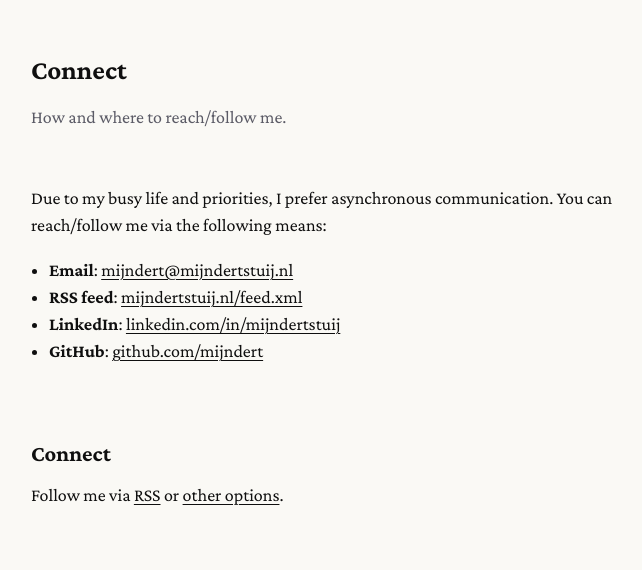
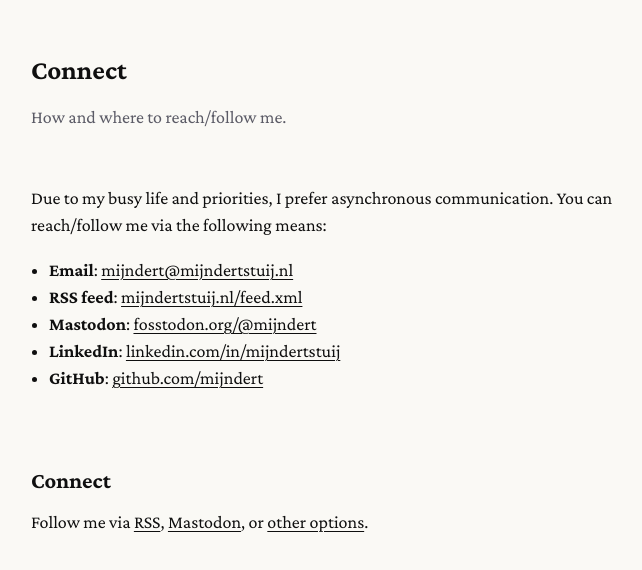
Before and after one commit to mijndert/blog, an Eleventy site: page src/connect.md in a window 1280 px wide. Shown: the part 162-732 px from the top of the page, without its empty margins (309-951 px from the left). Built offline with nearby package versions, Linux system fonts and the light colour scheme; Eleventy itself is replaced by a stand-in of ours; files that its build step writes are made by us from their sources; what eleventy-plugin-embed-everything would draw is missing.

Commit message:
adds mastodon link to /connect

```diff
--- a/src/_includes/partials/footer.html
+++ b/src/_includes/partials/footer.html
@@ -1,4 +1,4 @@
 <footer>
   <h2>Connect</h2>
-  <p class="compact">Follow me via <a href="/feed.xml">RSS</a> or <a href="/connect">other options</a>.</p>
+  <p class="compact">Follow me via <a href="/feed.xml">RSS</a>, <a rel="me" href="https://fosstodon.org/@mijndert">Mastodon</a>, or <a href="/connect">other options</a>.</p>
 </footer>
--- a/src/connect.md
+++ b/src/connect.md
@@ -8,5 +8,6 @@ Due to my busy life and priorities, I prefer asynchronous communication. You can
 
 - **Email**: [mijndert@mijndertstuij.nl](mailto:mijndert@mijndertstuij.nl)
 - **RSS feed**: [mijndertstuij.nl/feed.xml](/feed.xml)
+- **Mastodon**: [fosstodon.org/@mijndert](https://fosstodon.org/@mijndert)
 - **LinkedIn**: [linkedin.com/in/mijndertstuij](https://www.linkedin.com/in/mijndertstuij)
 - **GitHub**: [github.com/mijndert](https://github.com/mijndert)
```
